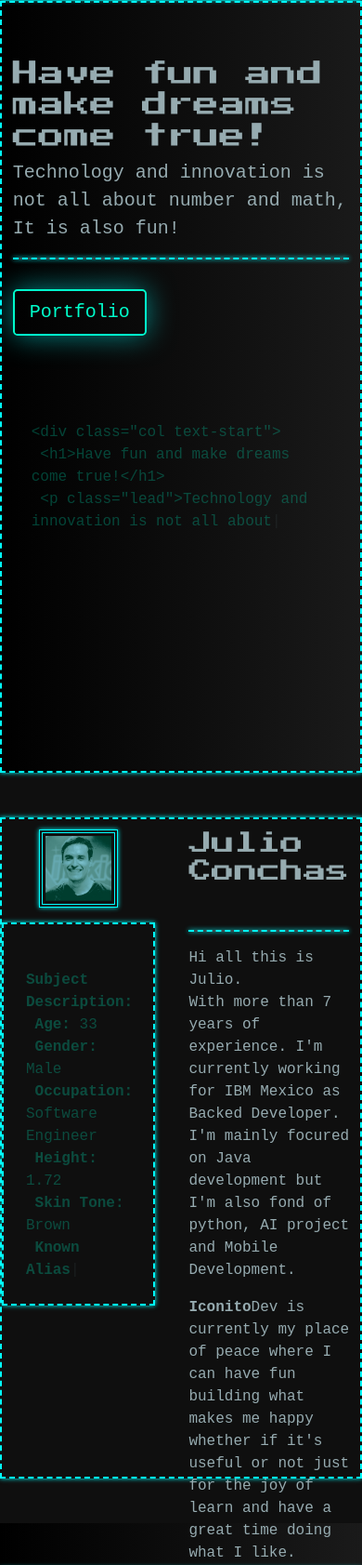
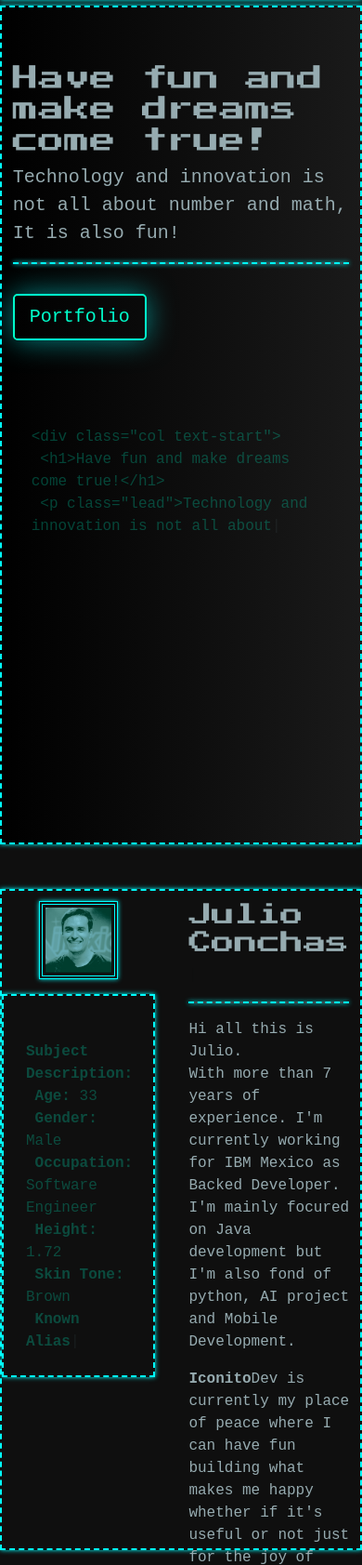
Before and after one commit to iconitodotcom/iconitodotcom, a Flask app: page / in a window 390 px wide. Shown: the part 58-1741 px from the top of the page at 93% size. Run offline with Flask 3, Linux system fonts and the light colour scheme.

Commit message:
enhancement hero responsive styles

```diff
--- a/iconitodev/static/css/core/core.css
+++ b/iconitodev/static/css/core/core.css
@@ -89,8 +89,8 @@
     padding: 20px;
     overflow-y: auto;
     white-space: pre-line;
-    min-height: 400px;
-    opacity: .25
+   /* min-height: 400px; */
+    opacity: .25;
   }
   #typed-code {
     /*color: #00ffcc !important;*/
@@ -104,3 +104,28 @@
       box-shadow: 0 0 30px rgba(0, 255, 255, 0.5);
     }
   }
+
+    @media (min-width: 992px) {
+        #hero-container
+        {
+            height: 56rem;
+        }
+    }
+    @media (min-width: 1200px) {
+        #hero-container
+        {
+            height: 55rem;
+        }
+    }
+    @media (min-width: 1400px) {
+        #hero-container
+        {
+            height: 54rem;
+        }
+    }
+    @media (min-width: 1700px) {
+        #hero-container
+        {
+            height: 53rem;
+        }
+    }
--- a/iconitodev/templates/index.html
+++ b/iconitodev/templates/index.html
@@ -15,16 +15,16 @@
 {% block content %}
 
     <!-- Hero Section -->
-    <section id="hero" class="hero" style="margin-top: 7vh;">
+    <section id="hero" class="hero" style="margin-top: 4rem;">
         <div class="container retro-border">
-            <div class="row d-inline-block d-lg-flex" style="height: 86vh;">
+            <div class="row d-inline-block d-lg-flex" id="hero-container">
                 <div class="col text-start align-self-center pt-5 pt-lg-0">
                     <h1>Have fun and make dreams come true!</h1>
                     <p class="lead secondary-txt-color">Technology and innovation is not all about number and math, It is also fun!</p>
                     <hr class="retro-line">
                     <a href="#portfolio" class="btn btn-retro btn-lg mt-3">Portfolio</a>
                 </div>
-                <div class="col align-self-end mt-5 mt-lg-0">
+                <div class="col align-self-end mt-5 mt-lg-0" style="min-height: 30rem;">
                     <div class="code-box mx-auto text-start">
                         <span id="typed-code" class="primary-txt-color"></span>
                     </div>
```
